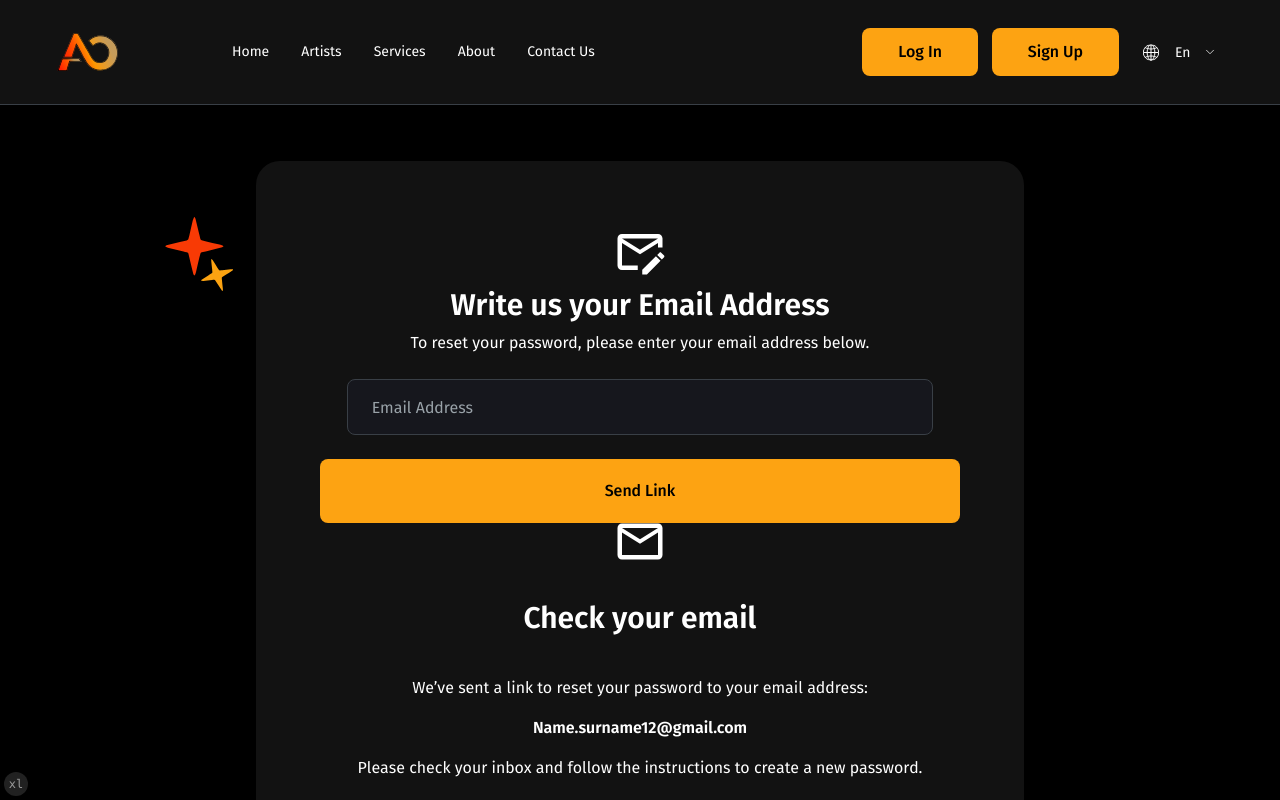
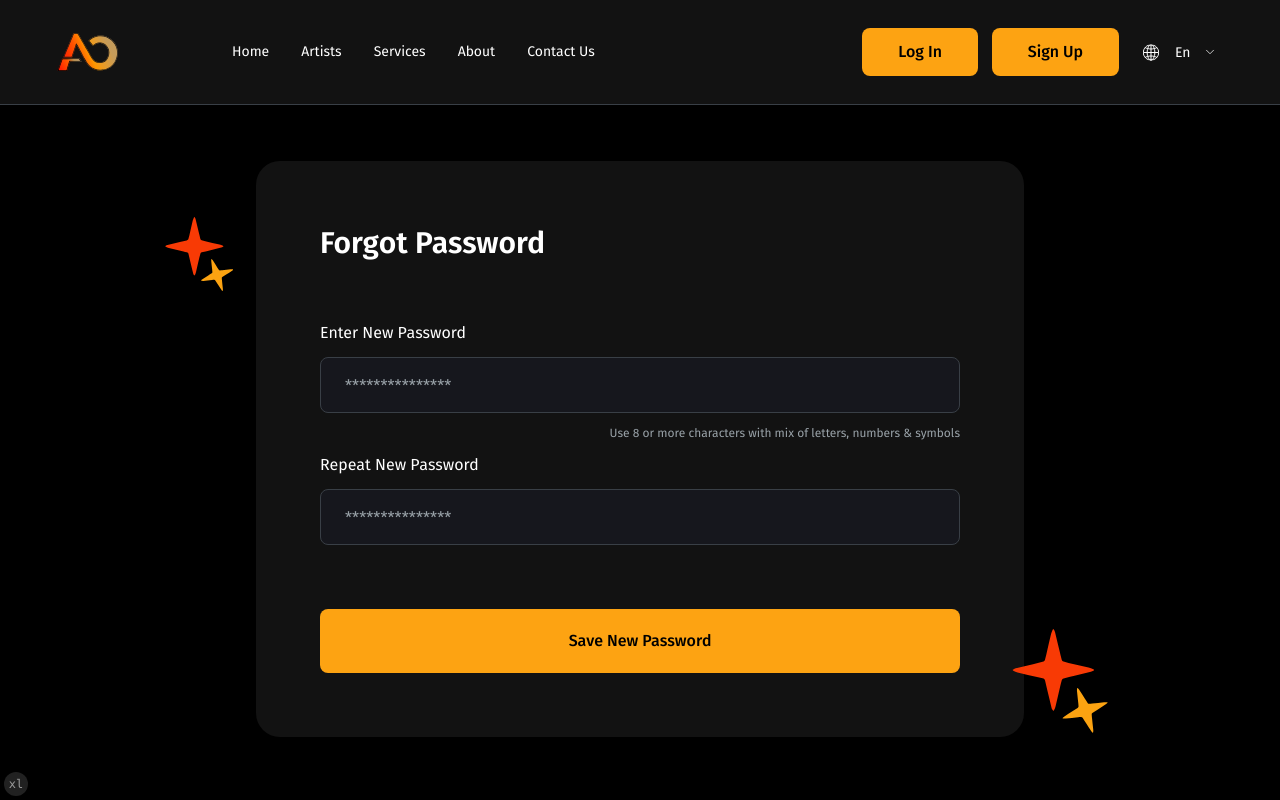
Before and after one commit to chubinaaa/artoa-FE, a Next.js app: page /forgot-password in a window 1280 px wide. Shown: the top 800 px of the page. Built offline with nearby package versions, Linux system fonts and the light colour scheme.

Commit message:
add name header for ai generated section

```diff
--- a/src/app/(auth)/forgot-password/page.tsx
+++ b/src/app/(auth)/forgot-password/page.tsx
@@ -1,13 +1,13 @@
 import { AuthShell } from "@/components/auth/auth-shell";
 import NewPassword from "@/components/auth/forgot-password/new-password";
-import WriteEmail from "@/components/auth/forgot-password/write-email";
-import CheckEmail from "@/components/auth/forgot-password/check-email";
+// import WriteEmail from "@/components/auth/forgot-password/write-email";
+// import CheckEmail from "@/components/auth/forgot-password/check-email";
 
 export default function ForgotPassword() {
   return (
     <AuthShell>
-      <WriteEmail />
-      <CheckEmail />
+      {/* <WriteEmail /> */}
+      {/* <CheckEmail /> */}
       <NewPassword />
     </AuthShell>
   );
```
